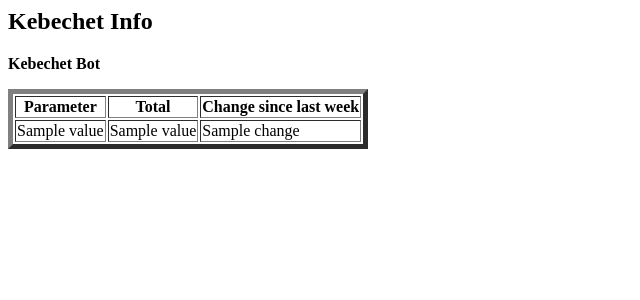
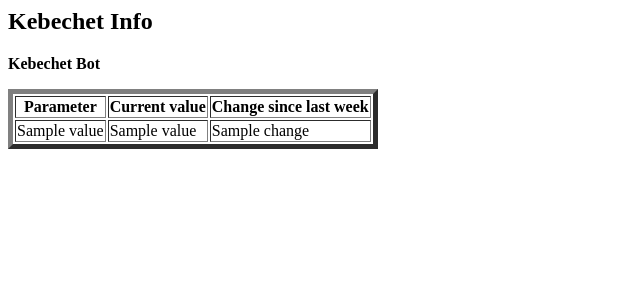
Before and after one commit to thoth-station/slo-reporter, a Python web app: template thoth/slo_reporter/static/templates/thoth_kebechet.html in a window 1280 px wide. Shown: the top 300 px of the page, without its empty margins (0-640 px from the left). Run offline with Jinja, Linux system fonts and the light colour scheme; the template is opened without the code that fills it: most values are stand-ins (such as "Sample title", 1, 10 or a date in 2020).

Commit message:
Use Current value instead of Total
Signed-off-by: Francesco Murdaca <fmurdaca@redhat.com>

```diff
--- a/thoth/slo_reporter/static/templates/thoth_integrations.html
+++ b/thoth/slo_reporter/static/templates/thoth_integrations.html
@@ -5,7 +5,7 @@
         <thead>
             <tr>
                 <th>Integration</th>
-                <th>Total</th>
+                <th>Current value</th>
                 <th>Change since last week </th>
             </tr>
         </thead>
--- a/thoth/slo_reporter/static/templates/thoth_kebechet.html
+++ b/thoth/slo_reporter/static/templates/thoth_kebechet.html
@@ -5,7 +5,7 @@
         <thead>
             <tr>
                 <th>Parameter</th>
-                <th>Total</th>
+                <th>Current value</th>
                 <th>Change since last week</th>
             </tr>
         </thead>
--- a/thoth/slo_reporter/static/templates/thoth_knowledge_graph.html
+++ b/thoth/slo_reporter/static/templates/thoth_knowledge_graph.html
@@ -5,7 +5,7 @@
         <thead>
             <tr>
                 <th>Parameter</th>
-                <th>Total</th>
+                <th>Current value</th>
                 <th>Change since last week</th>
             </tr>
         </thead>
--- a/thoth/slo_reporter/static/templates/thoth_learning.html
+++ b/thoth/slo_reporter/static/templates/thoth_learning.html
@@ -5,7 +5,7 @@
         <thead>
             <tr>
                 <th>Parameter</th>
-                <th>Total</th>
+                <th>Current value</th>
                 <th>Change since last week</th>
                 <th>Measurement Unit</th>
             </tr>
```
